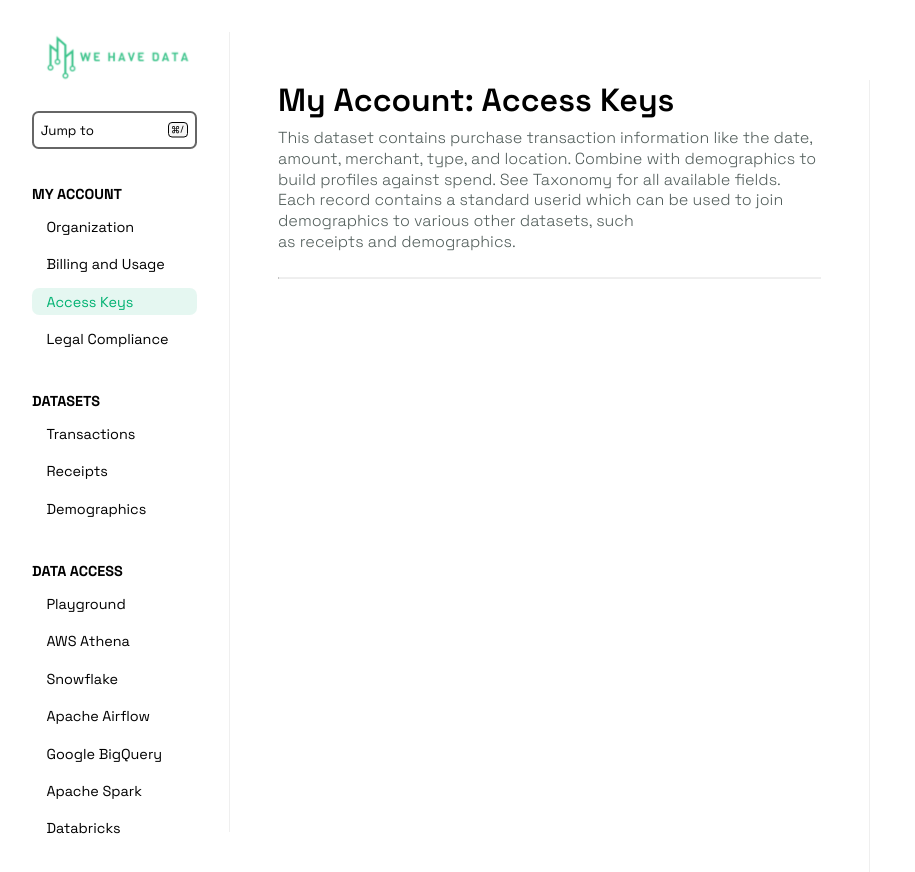
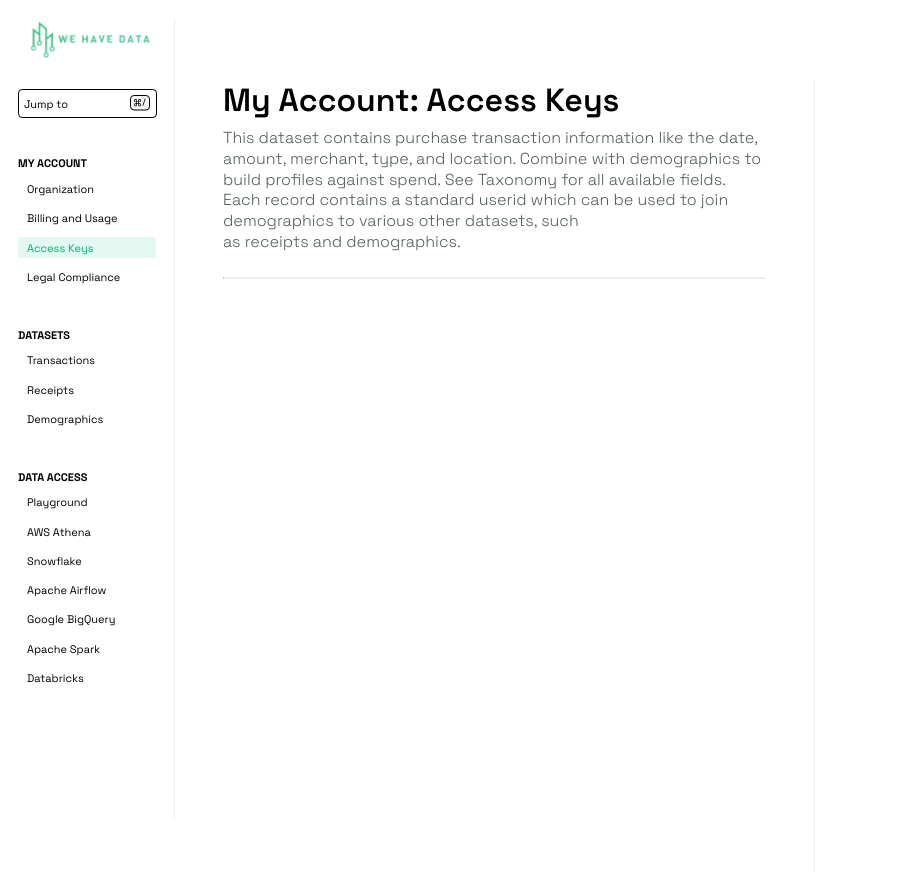
Before and after one commit to tiki/website-client-shop, a Vue app: page / in a window 1280 px wide. Shown: the top 872 px of the page, without its empty margins (0-915 px from the left). Built offline with nearby package versions, Linux system fonts and the light colour scheme.

Commit message:
wip: first column pixel perfect

```diff
--- a/src/NavColumn/LogoImg.vue
+++ b/src/NavColumn/LogoImg.vue
@@ -1,7 +1,7 @@
 <script setup lang="ts"></script>
 
 <template>
-  <img src="../assets/logo_placeholder.svg" alt="" />
+  <img src="../assets/logo_placeholder.svg" alt="" width="139" />
 </template>
 
 <style></style>
--- a/src/NavColumn/NavSection.vue
+++ b/src/NavColumn/NavSection.vue
@@ -45,19 +45,22 @@ onMounted(() => {
 
 <style scoped>
 p {
-  font-weight: bold;
-  font-size: 0.9em;
-  margin-top: 2em;
+  font-weight: 700;
+  font-size: 0.6875em;
+  margin-top: 2rem;
   color: var(--primary-text-color);
   text-transform: uppercase;
 }
 
 li {
   list-style-type: none;
-  padding: 0.3em 0 0.3em 1em;
+  padding: 0.21875rem 0.5625rem;
+  display: flex;
+  align-items: center;
   margin: 0.75em 0;
   cursor: pointer;
-  font-size: 0.9em;
+  font-size: 0.6875em;
+  font-weight: 400;
   color: var(--primary-text-color);
 }
 
@@ -65,6 +68,6 @@ li:hover,
 .selected-route {
   color: var(--accent-color);
   background-color: color-mix(in srgb, currentColor 10%, transparent);
-  border-radius: 0.5em;
+  border-radius: 0.1875em;
 }
 </style>
--- a/src/NavColumn/NavigationColumn.vue
+++ b/src/NavColumn/NavigationColumn.vue
@@ -33,10 +33,9 @@ defineProps({
   border-right: 1px solid #00000010;
   display: flex;
   flex-direction: column;
-  /* width: 20%; */
-  max-width: 230px;
-  margin-top: 2em;
-  padding: 0 2em;
+  width: 175px;
+  margin-top: 1.125em;
+  padding: 0 1.125em;
 }
 
 @media (max-width: 1279px) {
--- a/src/NavColumn/SearchBar.vue
+++ b/src/NavColumn/SearchBar.vue
@@ -14,9 +14,10 @@ window.addEventListener('keydown', (event) => {
 <style scoped>
 input {
   padding: 0.65em 0.5em;
-  width: 100%;
-  border-radius: 0.5em;
-  border: 0.15em solid rgba(0, 0, 0, 0.6);
+  padding: 0.375em;
+  width: 139px;
+  border-radius: 0.3125em;
+  border: 1px solid #000;
   background: url('src/assets/searchBarSuffix.svg') no-repeat scroll 95% 50%;
   margin-top: 2em;
   margin-bottom: 0.5em;
@@ -24,5 +25,10 @@ input {
 
 input::placeholder {
   color: var(--primary-text-color);
+  font-size: 0.6875rem;
+  font-style: normal;
+  font-weight: 400;
+  line-height: normal;
+  font-family: var(--theme-font-family);
 }
 </style>
```
